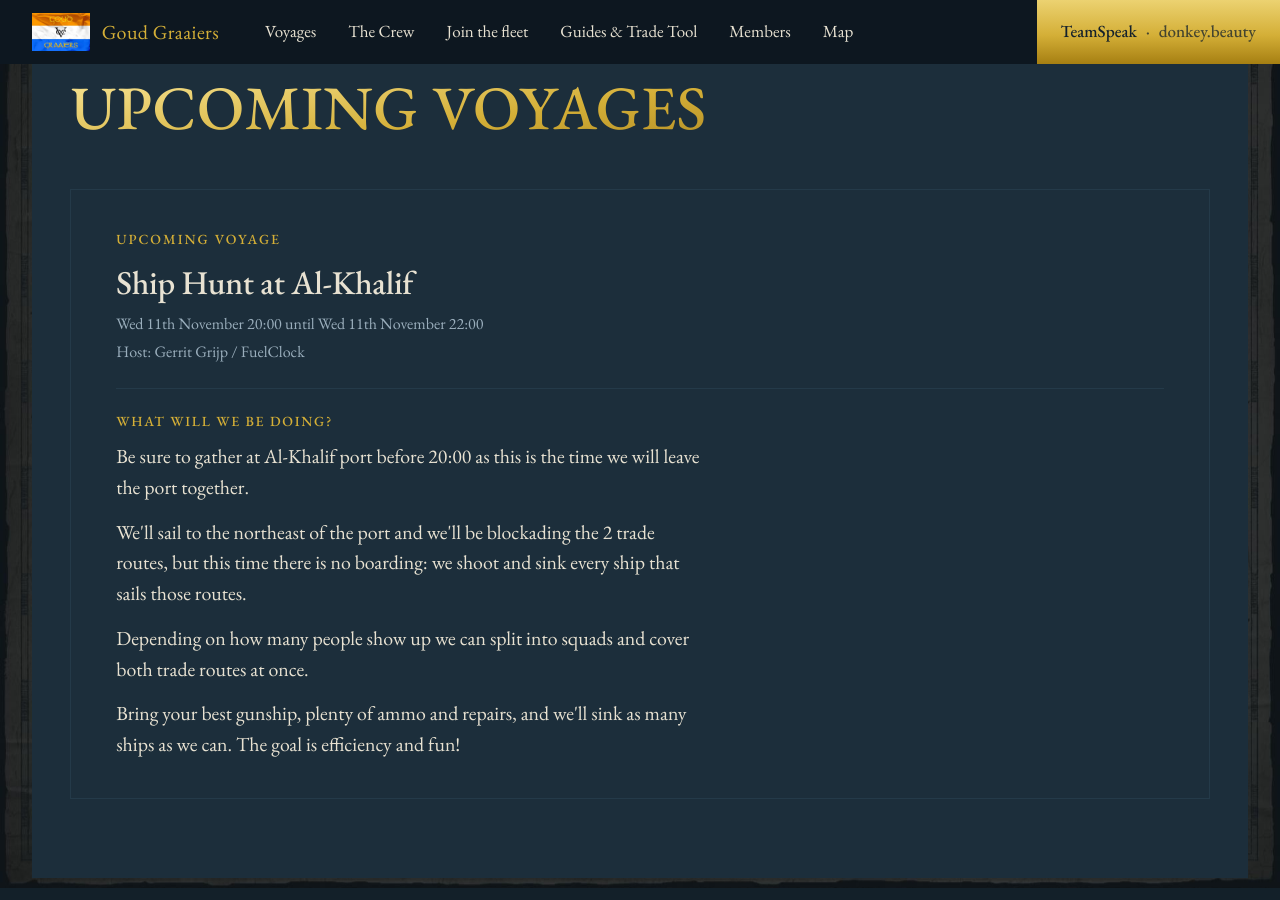
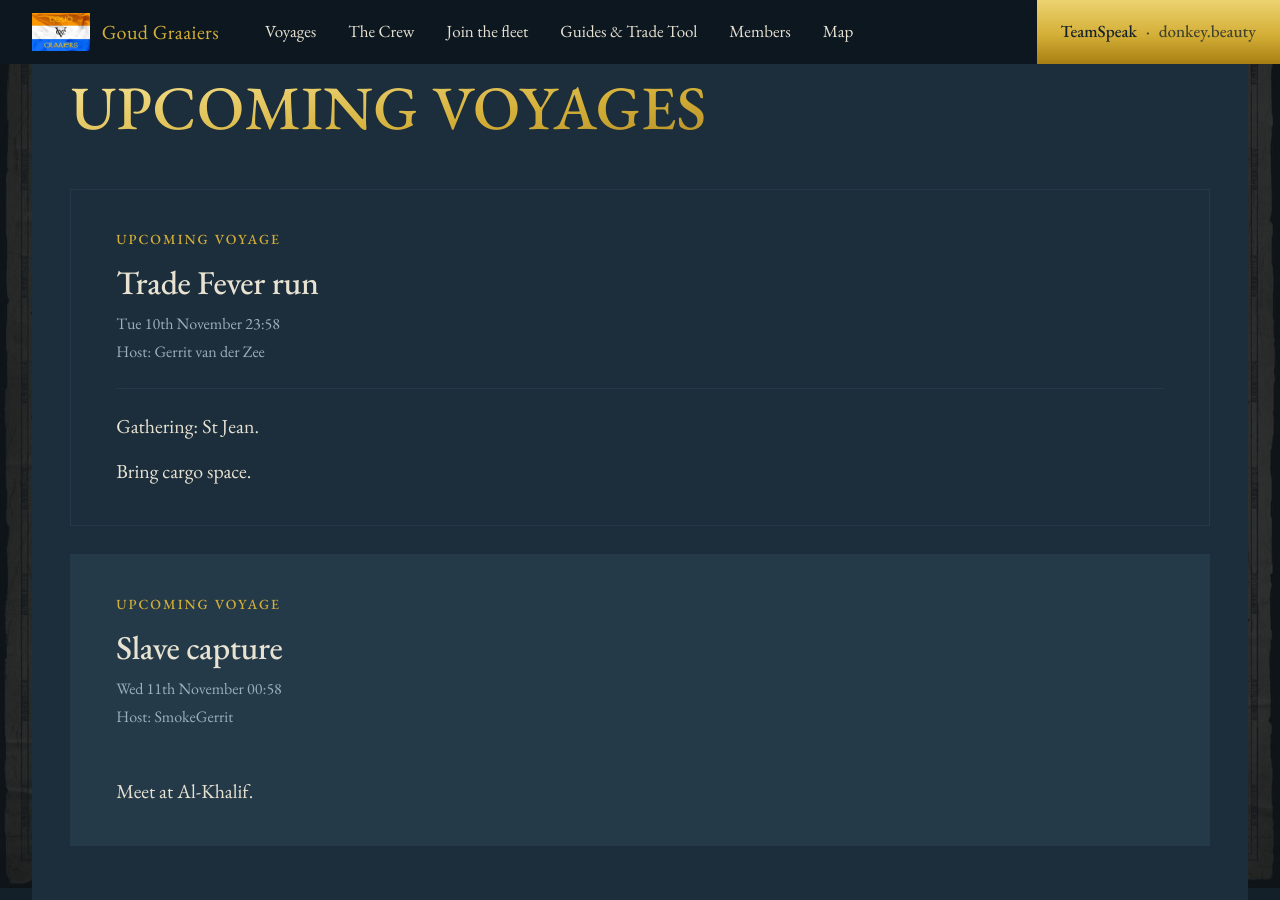
Before and after one commit to FuelClock/GoudGraaiers, a Jekyll site: the page built from events.md, in a window 1280 px wide and 900 px high, scrolled down 606 px. Built offline with Jekyll 4.4.1, drawn with Linux system fonts in a browser that asks for light colours.

```diff
--- a/assets/pages/events.md
+++ b/assets/pages/events.md
@@ -1,8 +1,15 @@
 ## Upcoming voyages
 
 <article class="upcoming-card">
-<h3 class="upcoming-card-title">Ship Hunt at Al-Khalif</h3>
-<p class="upcoming-card-date">Wed 11th November 20:00 until Wed 11th November 22:00</p>
-<p class="upcoming-card-host">Host: Gerrit Grijp / FuelClock</p>
-<div class="upcoming-card-plan"><p class="upcoming-card-section">What will we be doing?</p><p>Be sure to gather at Al-Khalif port before 20:00 as this is the time we will leave the port together.</p><p>We'll sail to the northeast of the port and we'll be blockading the 2 trade routes, but this time there is no boarding: we shoot and sink every ship that sails those routes.</p><p>Depending on how many people show up we can split into squads and cover both trade routes at once.</p><p>Bring your best gunship, plenty of ammo and repairs, and we'll sink as many ships as we can. The goal is efficiency and fun!</p></div>
+<h3 class="upcoming-card-title">Trade Fever run</h3>
+<p class="upcoming-card-date">Tue 10th November 23:58</p>
+<p class="upcoming-card-host">Host: Gerrit van der Zee</p>
+<div class="upcoming-card-plan"><p>Gathering: St Jean.</p><p>Bring cargo space.</p></div>
 </article>
+
+<article class="upcoming-card">
+<h3 class="upcoming-card-title">Slave capture</h3>
+<p class="upcoming-card-date">Wed 11th November 00:58</p>
+<p class="upcoming-card-host">Host: SmokeGerrit</p>
+<div class="upcoming-card-plan"><p>Meet at Al-Khalif.</p></div>
+</article>
```
Also changed, not shown: _data/voyages.yml (+19 -14 lines).
